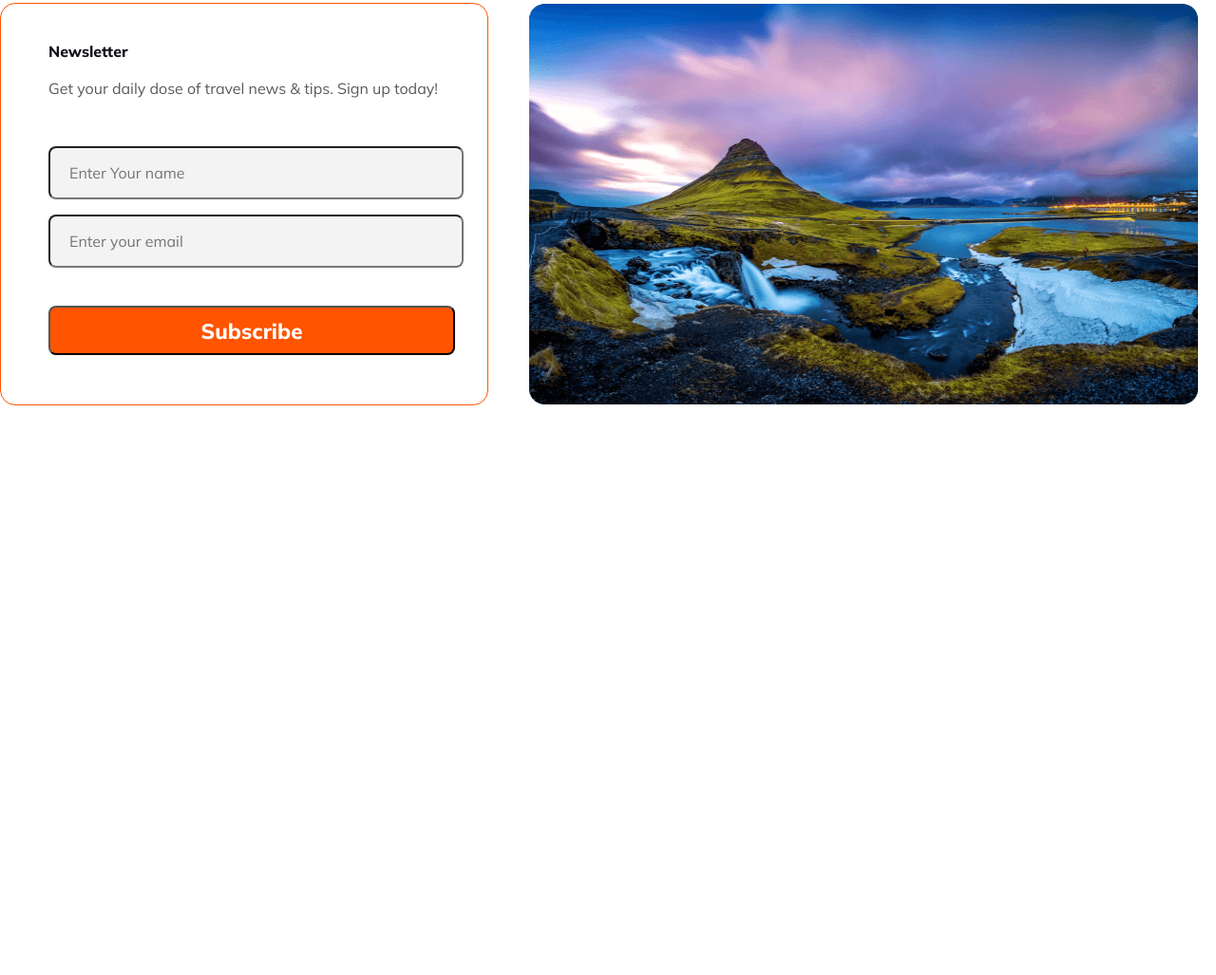
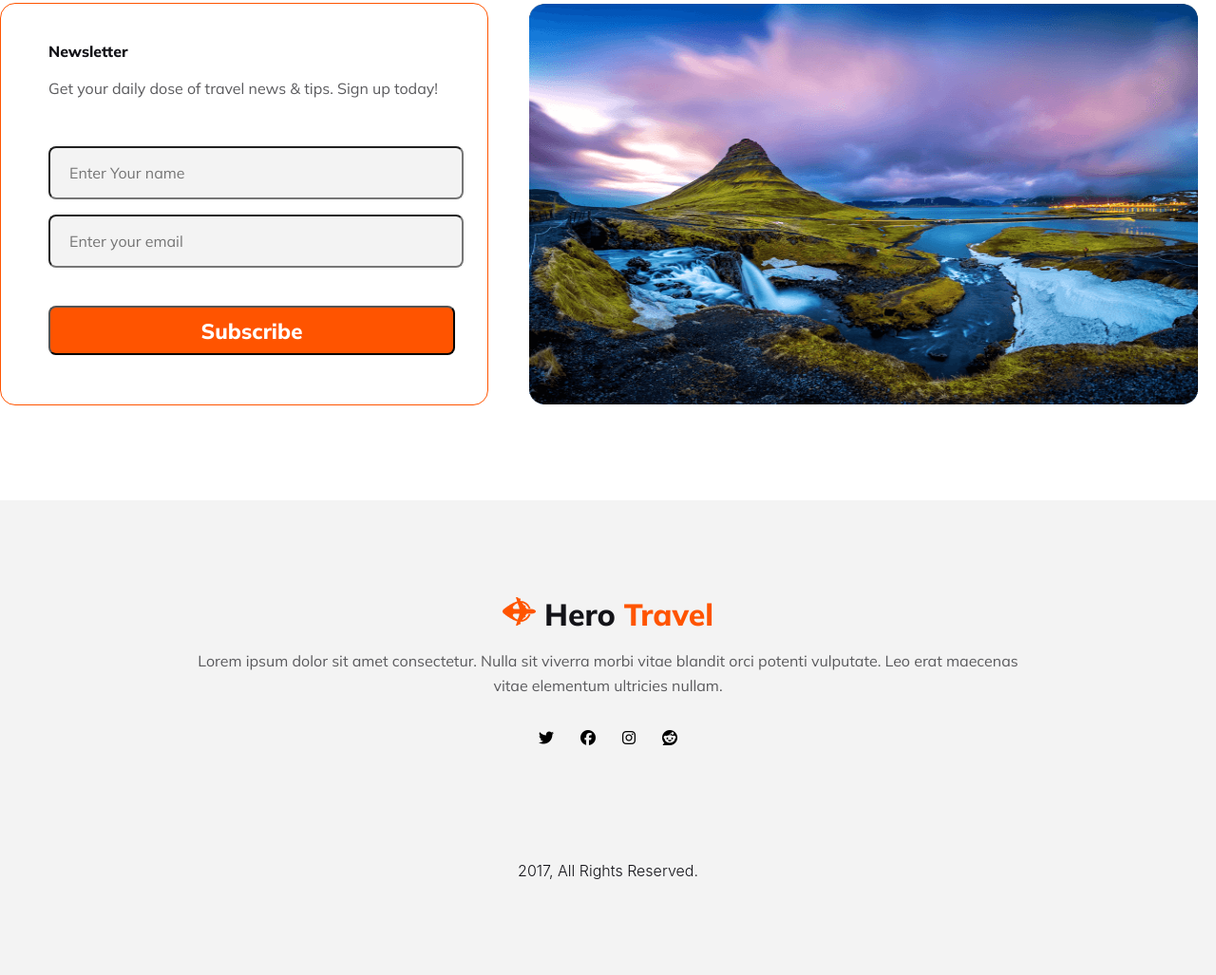
Before and after one commit to akash4030/hero-travel, a plain HTML site: page index.html in a window 1280 px wide. Shown: the part 5972-6999 px from the top of the page at 95% size. Before the commit the page ends 6499 px from the top, so only its background shows below. Drawn offline with Linux system fonts and the light colour scheme.

Commit message:
added complete

```diff
--- a/index.html
+++ b/index.html
@@ -272,7 +272,31 @@
             </div>
         </section>
     </main>
-    <footer></footer>
+    <footer>
+        <div class="footer">
+            <div class="footer-logo">
+                <h1> <img src="B9A2-Hero-Travel-main/Images/Group 40071 (2).png" alt=""> Hero <span>Travel</span></h1>
+            </div>
+            <p>Lorem ipsum dolor sit amet consectetur. Nulla sit viverra morbi vitae blandit orci potenti vulputate. Leo
+                erat maecenas vitae elementum ultricies nullam. </p>
+            <div class="footer-icon">
+                <div class="twt">
+                    <i class="fa-brands fa-twitter"></i>
+                </div>
+                <div class="fb">
+                    <i class="fa-brands fa-facebook"></i>
+                </div>
+                <div class="ins">
+                    <i class="fa-brands fa-instagram"></i>
+                </div>
+                <div class="rdt">
+                    <i class="fa-brands fa-reddit"></i>
+                </div>
+            </div>
+            <br>
+            <h3>2017, All Rights Reserved.</h3>
+        </div>
+    </footer>
 </body>
 
 </html>
--- a/style/style.css
+++ b/style/style.css
@@ -652,14 +652,86 @@
     font-weight: 800;
     padding: 0px 20px;
 }
-.Newsletter-right{
+
+.Newsletter-right {
     width: 55%;
     height: 422px;
 }
-.Newsletter-right img{
+
+.Newsletter-right img {
     width: 100%;
     height: 100%;
 }
+
+/* footer */
+
+footer {
+    background: rgba(19, 19, 24, 0.05);
+}
+
+.footer-logo {
+    display: flex;
+    align-items: center;
+    padding-top: 100px;
+    padding-bottom: 16px;
+}
+
+.footer-logo img {
+    height: 30px;
+}
+
+.footer-logo h1 {
+    color: var(--Dark-01, #131318);
+    font-family: Mulish;
+    font-size: 2rem;
+    font-weight: 800;
+    align-items: baseline;
+}
+
+.footer-logo span {
+    color: #FF5400;
+    font-family: Mulish;
+    font-size: 32px;
+    font-weight: 800;
+}
+
+.footer p {
+    max-width: 879px;
+    color: #5A5A5D;
+    text-align: center;
+    font-family: Mulish;
+    font-size: 1rem;
+    font-weight: 400;
+    line-height: 26px;
+}
+
+.footer-icon {
+    max-width: 174px;
+    display: flex;
+    margin-top: 32px;
+    margin-bottom: 100px;
+}
+
+.footer-last {
+    margin-bottom: 100px;
+}
+
+.footer br {
+    width: 872px;
+    height: 1px;
+    background: rgba(19, 19, 24, 0.10);
+}
+
+.footer h3 {
+    display: flex;
+    justify-content: center;
+    color: #131318;
+    font-family: Inter;
+    font-size: 1rem;
+    font-weight: 300;
+    padding-bottom: 100px;
+}
+
 /* responsive media queries */
 
 /* mobile devieces */
@@ -811,20 +883,25 @@
         margin: auto;
         border-radius: 16px;
     }
-    .Newsletter{
+
+    .Newsletter {
         flex-direction: column;
     }
-    .Newsletter-left{
+
+    .Newsletter-left {
         width: 90%;
         margin: auto;
     }
-    .newslatter-form{
+
+    .newslatter-form {
         width: 60%;
     }
-    .newslatter-btn{
+
+    .newslatter-btn {
         width: 60%;
     }
-    .Newsletter-right{
+
+    .Newsletter-right {
         width: 90%;
         margin: auto;
     }
```
